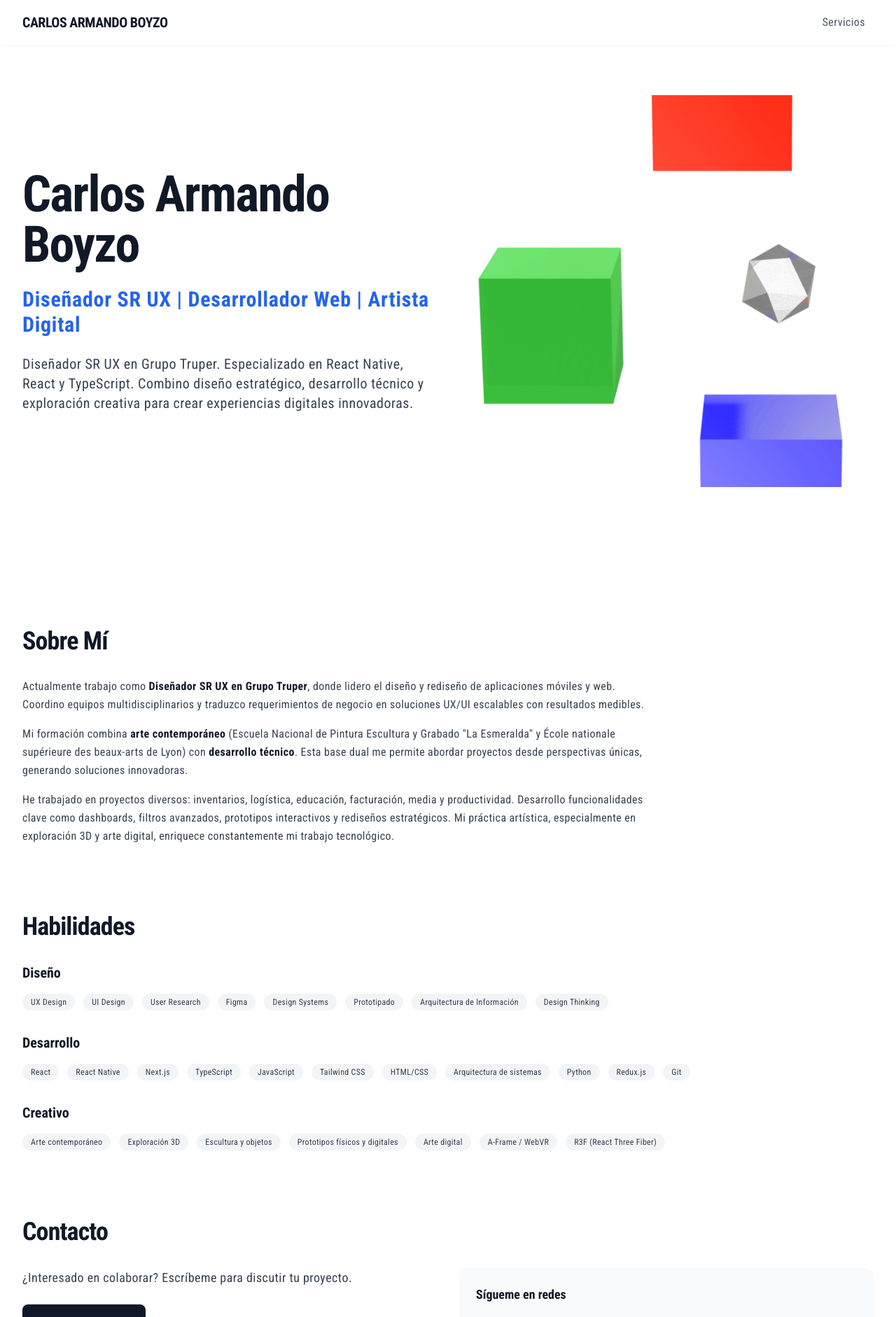
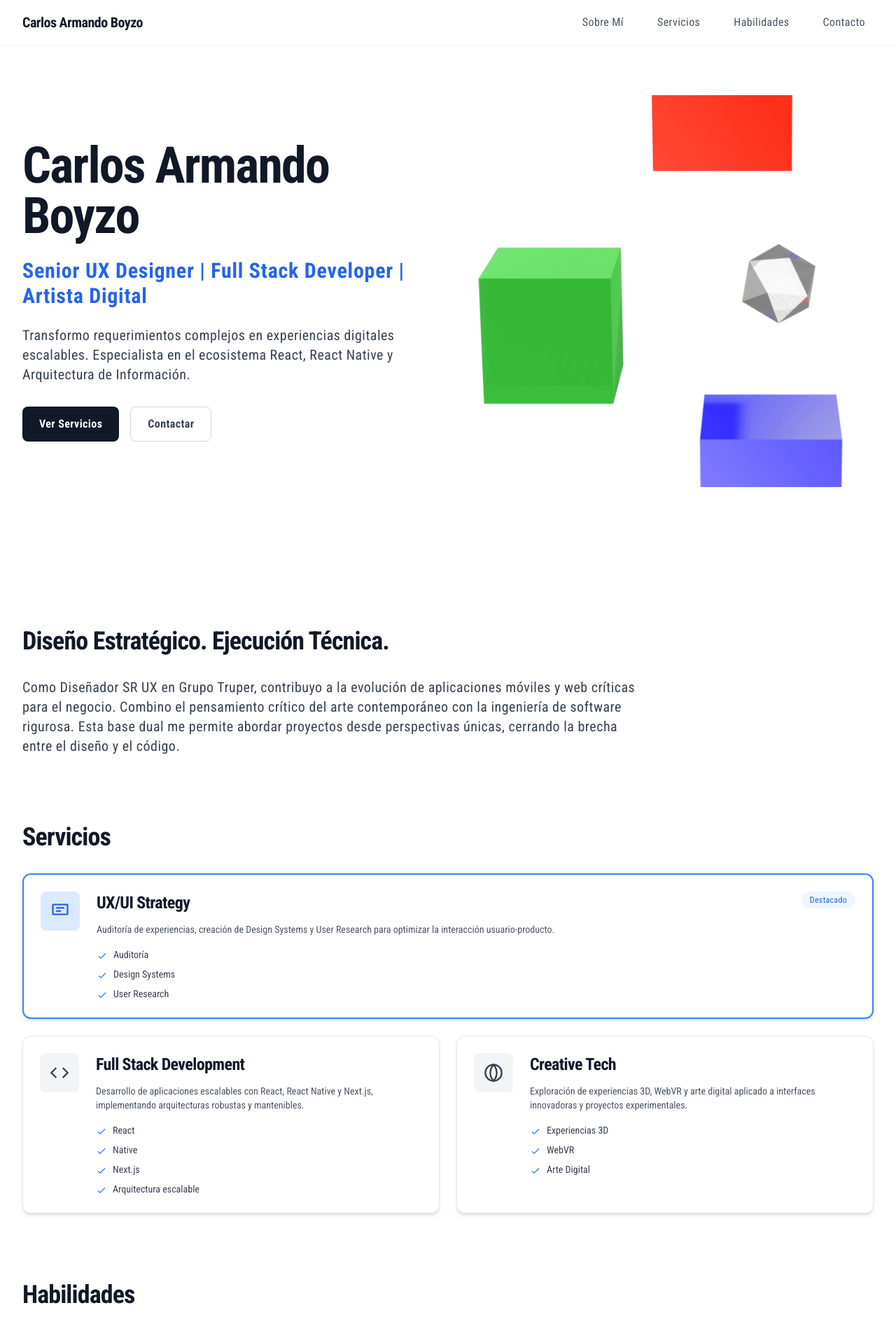
Before and after one commit to crbzxy/crbz, a Next.js app: page / in a window 1280 px wide. Shown: the top 1882 px of the page at 70% size. Built offline with nearby package versions, Linux system fonts and the light colour scheme.

Commit message:
update:avance pagina

```diff
--- a/app/page.tsx
+++ b/app/page.tsx
@@ -1,6 +1,7 @@
 import { PageLayout } from '@/src/components/templates/PageLayout';
 import { Hero } from '@/src/components/organisms/Hero';
 import { About } from '@/src/components/organisms/About';
+import { Services } from '@/src/components/organisms/Services';
 import { Skills } from '@/src/components/organisms/Skills';
 import { Contact } from '@/src/components/organisms/Contact';
 
@@ -10,6 +11,7 @@ export default function Home() {
       <Hero />
       <div className="max-w-7xl mx-auto px-4 sm:px-6 lg:px-8">
         <About />
+        <Services />
         <Skills />
         <Contact />
       </div>
--- a/src/components/molecules/Section.tsx
+++ b/src/components/molecules/Section.tsx
@@ -5,17 +5,20 @@ export interface SectionProps extends HTMLAttributes<HTMLElement> {
   title?: string;
   children: ReactNode;
   as?: 'section' | 'div';
+  id?: string;
 }
 
 export function Section({
   title,
   children,
   as: Component = 'section',
+  id,
   className,
   ...props
 }: SectionProps) {
   return (
     <Component
+      id={id}
       className={cn('py-12 md:py-16', className)}
       {...props}
     >
--- a/src/components/organisms/About.tsx
+++ b/src/components/organisms/About.tsx
@@ -1,24 +1,13 @@
 import { Section } from '@/src/components/molecules/Section';
 import { Text } from '@/src/components/atoms/Text';
-import { person } from '@/src/constants/person';
 
 export function About() {
   return (
-    <Section title="Sobre Mí" className="py-8 md:py-12 mt-12">
-      <div className="max-w-4xl space-y-6">
-        <div className="space-y-4">
-          <Text>
-            Actualmente trabajo como <span className="font-semibold text-gray-900 dark:text-white">Diseñador SR UX en Grupo Truper</span>, donde lidero el diseño y rediseño de aplicaciones móviles y web. Coordino equipos multidisciplinarios y traduzco requerimientos de negocio en soluciones UX/UI escalables con resultados medibles.
-          </Text>
-
-          <Text>
-            Mi formación combina <span className="font-semibold text-gray-900 dark:text-white">arte contemporáneo</span> (Escuela Nacional de Pintura Escultura y Grabado "La Esmeralda" y École nationale supérieure des beaux-arts de Lyon) con <span className="font-semibold text-gray-900 dark:text-white">desarrollo técnico</span>. Esta base dual me permite abordar proyectos desde perspectivas únicas, generando soluciones innovadoras.
-          </Text>
-
-          <Text>
-            He trabajado en proyectos diversos: inventarios, logística, educación, facturación, media y productividad. Desarrollo funcionalidades clave como dashboards, filtros avanzados, prototipos interactivos y rediseños estratégicos. Mi práctica artística, especialmente en exploración 3D y arte digital, enriquece constantemente mi trabajo tecnológico.
-          </Text>
-        </div>
+    <Section id="sobre-mi" title="Diseño Estratégico. Ejecución Técnica." className="py-8 md:py-12 mt-12">
+      <div className="max-w-4xl">
+        <Text variant="lead" className="text-lg md:text-xl">
+          Como Diseñador SR UX en Grupo Truper, contribuyo a la evolución de aplicaciones móviles y web críticas para el negocio. Combino el pensamiento crítico del arte contemporáneo con la ingeniería de software rigurosa. Esta base dual me permite abordar proyectos desde perspectivas únicas, cerrando la brecha entre el diseño y el código.
+        </Text>
       </div>
     </Section>
   );
--- a/src/components/organisms/Contact.tsx
+++ b/src/components/organisms/Contact.tsx
@@ -5,7 +5,7 @@ import { person, socialLinks } from '@/src/constants/person';
 
 export function Contact() {
   return (
-    <Section title="Contacto" className="py-8 md:py-12">
+    <Section id="contacto" title="Contacto" className="py-8 md:py-12">
       <div className="grid grid-cols-1 md:grid-cols-2 gap-8">
         <div>
           <p className="text-lg text-gray-700 dark:text-gray-300 mb-6 tracking-wide">
--- a/src/components/organisms/Header.tsx
+++ b/src/components/organisms/Header.tsx
@@ -11,21 +11,19 @@ export function Header() {
             href="/"
             className="text-xl font-bold tracking-tight text-gray-900 dark:text-white hover:text-blue-600 dark:hover:text-blue-400 transition-colors"
           >
-            {person.name.toUpperCase()}
+            {person.name}
           </Link>
 
           <div className="hidden md:flex items-center space-x-6">
-            {routes
-              .filter((route) => route.href !== '/')
-              .map((route) => (
-                <Link
-                  key={route.href}
-                  href={route.href}
-                  variant="nav"
-                >
-                  {route.name}
-                </Link>
-              ))}
+            {routes.map((route) => (
+              <a
+                key={route.href}
+                href={route.href}
+                className="text-gray-600 dark:text-gray-300 hover:text-blue-600 dark:hover:text-blue-400 font-medium tracking-wide transition-colors duration-200 focus:outline-none focus:ring-2 focus:ring-blue-500 rounded-md px-3 py-2"
+              >
+                {route.name}
+              </a>
+            ))}
           </div>
         </div>
       </nav>
--- a/src/components/organisms/Hero.tsx
+++ b/src/components/organisms/Hero.tsx
@@ -1,5 +1,6 @@
 import Image from 'next/image';
 import { person } from '@/src/constants/person';
+import { cn } from '@/src/utils/cn';
 
 export function Hero() {
   return (
@@ -14,9 +15,34 @@ export function Hero() {
             <p className="text-2xl md:text-3xl text-blue-600 dark:text-blue-400 mb-6 tracking-wide font-semibold">
               {person.title}
             </p>
-            <p className="text-lg md:text-xl text-gray-700 dark:text-gray-300 leading-relaxed tracking-wide max-w-2xl mx-auto lg:mx-0">
+            <p className="text-lg md:text-xl text-gray-700 dark:text-gray-300 leading-relaxed tracking-wide max-w-2xl mx-auto lg:mx-0 mb-8">
               {person.description}
             </p>
+
+            {/* CTAs */}
+            <div className="flex flex-col sm:flex-row gap-4 justify-center lg:justify-start">
+              <a
+                href="#servicios"
+                className={cn(
+                  'inline-flex items-center justify-center px-6 py-3 rounded-lg font-semibold transition-all duration-300 tracking-wide',
+                  'focus:outline-none focus:ring-2 focus:ring-offset-2',
+                  'bg-gray-900 dark:bg-white text-white dark:text-gray-900 hover:bg-gray-800 dark:hover:bg-gray-100 focus:ring-gray-900 dark:focus:ring-white'
+                )}
+              >
+                Ver Servicios
+              </a>
+              <a
+                href="#contacto"
+                className={cn(
+                  'inline-flex items-center justify-center px-6 py-3 rounded-lg font-semibold transition-all duration-300 tracking-wide',
+                  'focus:outline-none focus:ring-2 focus:ring-offset-2',
+                  'bg-white dark:bg-gray-800 border border-gray-300 dark:border-gray-600 text-gray-700 dark:text-gray-200',
+                  'hover:border-gray-400 dark:hover:border-gray-500 hover:text-gray-900 dark:hover:text-white focus:ring-gray-500'
+                )}
+              >
+                Contactar
+              </a>
+            </div>
           </div>
 
           {/* Image */}
--- /dev/null
+++ b/src/components/organisms/Services.tsx
@@ -0,0 +1,131 @@
+import { Section } from '@/src/components/molecules/Section';
+import { Badge } from '@/src/components/atoms/Badge';
+
+interface Service {
+  title: string;
+  description: string;
+  items: string[];
+  icon: 'design' | 'code' | 'creative';
+  highlight?: boolean;
+}
+
+const services: Service[] = [
+  {
+    title: 'UX/UI Strategy',
+    description:
+      'Auditoría de experiencias, creación de Design Systems y User Research para optimizar la interacción usuario-producto.',
+    items: ['Auditoría', 'Design Systems', 'User Research'],
+    icon: 'design',
+    highlight: true,
+  },
+  {
+    title: 'Full Stack Development',
+    description:
+      'Desarrollo de aplicaciones escalables con React, React Native y Next.js, implementando arquitecturas robustas y mantenibles.',
+    items: ['React', 'Native', 'Next.js', 'Arquitectura escalable'],
+    icon: 'code',
+  },
+  {
+    title: 'Creative Tech',
+    description:
+      'Exploración de experiencias 3D, WebVR y arte digital aplicado a interfaces innovadoras y proyectos experimentales.',
+    items: ['Experiencias 3D', 'WebVR', 'Arte Digital'],
+    icon: 'creative',
+  },
+];
+
+const iconMap = {
+  design: (
+    <svg viewBox="0 0 24 24" fill="none" stroke="currentColor" strokeWidth="2">
+      <rect x="3" y="4" width="18" height="12" rx="1" />
+      <line x1="7" y1="8" x2="17" y2="8" />
+      <line x1="7" y1="12" x2="13" y2="12" />
+    </svg>
+  ),
+  code: (
+    <svg viewBox="0 0 24 24" fill="none" stroke="currentColor" strokeWidth="2">
+      <polyline points="16,18 22,12 16,6" />
+      <polyline points="8,6 2,12 8,18" />
+    </svg>
+  ),
+  creative: (
+    <svg viewBox="0 0 24 24" fill="none" stroke="currentColor" strokeWidth="2">
+      <circle cx="12" cy="12" r="10" />
+      <path d="M12 2a15.3 15.3 0 0 1 4 10 15.3 15.3 0 0 1-4 10 15.3 15.3 0 0 1-4-10 15.3 15.3 0 0 1 4-10z" />
+    </svg>
+  ),
+};
+
+export function Services() {
+  return (
+    <Section id="servicios" title="Servicios" className="py-8 md:py-12">
+      <div className="grid grid-cols-1 md:grid-cols-2 gap-6">
+        {services.map((service, index) => (
+          <div
+            key={index}
+            className={`group relative bg-white dark:bg-gray-800 rounded-xl p-6 shadow-md hover:shadow-xl transition-all duration-300 ${
+              service.highlight
+                ? 'md:col-span-2 border-2 border-blue-500 dark:border-blue-400'
+                : 'border border-gray-200 dark:border-gray-700'
+            }`}
+          >
+            <div className="flex gap-6">
+              {/* Icon */}
+              <div
+                className={`flex-shrink-0 inline-flex items-center justify-center w-14 h-14 rounded-lg ${
+                  service.highlight
+                    ? 'bg-blue-100 dark:bg-blue-900/30 text-blue-600 dark:text-blue-400'
+                    : 'bg-gray-100 dark:bg-gray-700 text-gray-700 dark:text-gray-300'
+                }`}
+              >
+                <div className="w-7 h-7">{iconMap[service.icon]}</div>
+              </div>
+
+              {/* Content */}
+              <div className="flex-1 min-w-0">
+                <div className="flex items-start justify-between gap-4 mb-3">
+                  <h3 className="text-xl md:text-2xl font-bold text-gray-900 dark:text-white tracking-tight">
+                    {service.title}
+                  </h3>
+                  {service.highlight && (
+                    <Badge className="text-xs">Destacado</Badge>
+                  )}
+                </div>
+
+                <p className="text-sm text-gray-600 dark:text-gray-300 mb-4">
+                  {service.description}
+                </p>
+
+                {/* Features */}
+                <ul className="space-y-2">
+                  {service.items.map((item, idx) => (
+                    <li key={idx} className="flex items-start text-sm">
+                      <div className="flex-shrink-0 mt-1">
+                        <svg
+                          className="w-4 h-4 text-blue-500 dark:text-blue-400"
+                          fill="none"
+                          stroke="currentColor"
+                          viewBox="0 0 24 24"
+                        >
+                          <path
+                            strokeLinecap="round"
+                            strokeLinejoin="round"
+                            strokeWidth="2"
+                            d="M5 13l4 4L19 7"
+                          />
+                        </svg>
+                      </div>
+                      <span className="ml-2 text-gray-700 dark:text-gray-300">
+                        {item}
+                      </span>
+                    </li>
+                  ))}
+                </ul>
+              </div>
+            </div>
+          </div>
+        ))}
+      </div>
+    </Section>
+  );
+}
--- a/src/components/organisms/Skills.tsx
+++ b/src/components/organisms/Skills.tsx
@@ -3,7 +3,6 @@ import { SkillBadge } from '@/src/components/molecules/SkillBadge';
 import { skills } from '@/src/constants/person';
 
 export function Skills() {
-  // Agrupar habilidades por categoría
   const skillsByCategory = skills.reduce(
     (acc, skill) => {
       const category = skill.category || 'Otros';
@@ -24,14 +23,18 @@ export function Skills() {
   };
 
   return (
-    <Section title="Habilidades" className="py-8 md:py-12">
-      <div className="space-y-8">
+    <Section id="habilidades" title="Habilidades" className="py-8 md:py-12">
+      {/* Bento Grid Layout */}
+      <div className="grid grid-cols-1 md:grid-cols-2 lg:grid-cols-3 gap-6">
         {Object.entries(skillsByCategory).map(([category, categorySkills]) => (
-          <div key={category}>
-            <h3 className="text-xl font-semibold text-gray-900 dark:text-white mb-4">
+          <div
+            key={category}
+            className="bg-white dark:bg-gray-800 rounded-xl p-6 border border-gray-200 dark:border-gray-700 hover:shadow-lg transition-shadow duration-300"
+          >
+            <h3 className="text-lg font-semibold text-gray-900 dark:text-white mb-4">
               {categoryLabels[category] || category}
             </h3>
-            <div className="flex flex-wrap gap-3">
+            <div className="flex flex-wrap gap-2">
               {categorySkills.map((skill) => (
                 <SkillBadge key={skill.name} skill={skill} />
               ))}
--- a/src/constants/person.ts
+++ b/src/constants/person.ts
@@ -2,9 +2,9 @@ import type { Person, SocialLink, Skill } from '@/src/types';
 
 export const person: Person = {
     name: 'Carlos Armando Boyzo',
-    title: 'Diseñador SR UX | Desarrollador Web | Artista Digital',
+    title: 'Senior UX Designer | Full Stack Developer | Artista Digital',
     description:
-        'Diseñador SR UX en Grupo Truper. Especializado en React Native, React y TypeScript. Combino diseño estratégico, desarrollo técnico y exploración creativa para crear experiencias digitales innovadoras.',
+        'Transformo requerimientos complejos en experiencias digitales escalables. Especialista en el ecosistema React, React Native y Arquitectura de Información.',
     email: 'carlos.boor@gmail.com',
     experience: 16,
 };
@@ -32,34 +32,19 @@ export const socialLinks: SocialLink[] = [
 
 export const skills: Skill[] = [
     // UX / Design
-    { name: 'UX Design', category: 'Design' },
-    { name: 'UI Design', category: 'Design' },
-    { name: 'User Research', category: 'Design' },
     { name: 'Figma', category: 'Design' },
-    { name: 'Design Systems', category: 'Design' },
+    { name: 'UX Research', category: 'Design' },
     { name: 'Prototipado', category: 'Design' },
-    { name: 'Arquitectura de Información', category: 'Design' },
-    { name: 'Design Thinking', category: 'Design' },
 
     // Frontend / Development
     { name: 'React', category: 'Development' },
     { name: 'React Native', category: 'Development' },
-    { name: 'Next.js', category: 'Development' },
     { name: 'TypeScript', category: 'Development' },
-    { name: 'JavaScript', category: 'Development' },
-    { name: 'Tailwind CSS', category: 'Development' },
-    { name: 'HTML/CSS', category: 'Development' },
-    { name: 'Arquitectura de sistemas', category: 'Development' },
     { name: 'Python', category: 'Development' },
-    { name: 'Redux.js', category: 'Development' },
-    { name: 'Git', category: 'Development' },
+    { name: 'Tailwind', category: 'Development' },
 
     // Creativo / Arte
-    { name: 'Arte contemporáneo', category: 'Creative' },
-    { name: 'Exploración 3D', category: 'Creative' },
-    { name: 'Escultura y objetos', category: 'Creative' },
-    { name: 'Prototipos físicos y digitales', category: 'Creative' },
-    { name: 'Arte digital', category: 'Creative' },
-    { name: 'A-Frame / WebVR', category: 'Creative' },
-    { name: 'R3F (React Three Fiber)', category: 'Creative' },
+    { name: 'R3F (Three Fiber)', category: 'Creative' },
+    { name: 'A-Frame', category: 'Creative' },
+    { name: 'Escultura Digital', category: 'Creative' },
 ];
--- a/src/constants/routes.ts
+++ b/src/constants/routes.ts
@@ -1,6 +1,8 @@
 import type { Route } from '@/src/types';
 
 export const routes: Route[] = [
-  { name: 'Inicio', href: '/' },
-  { name: 'Servicios', href: '/services' },
+  { name: 'Sobre Mí', href: '#sobre-mi' },
+  { name: 'Servicios', href: '#servicios' },
+  { name: 'Habilidades', href: '#habilidades' },
+  { name: 'Contacto', href: '#contacto' },
 ];
```
Also changed, not shown: src/components/atoms/Button.tsx (+15 -11 lines), src/components/organisms/Footer.tsx (+0 -8 lines).
